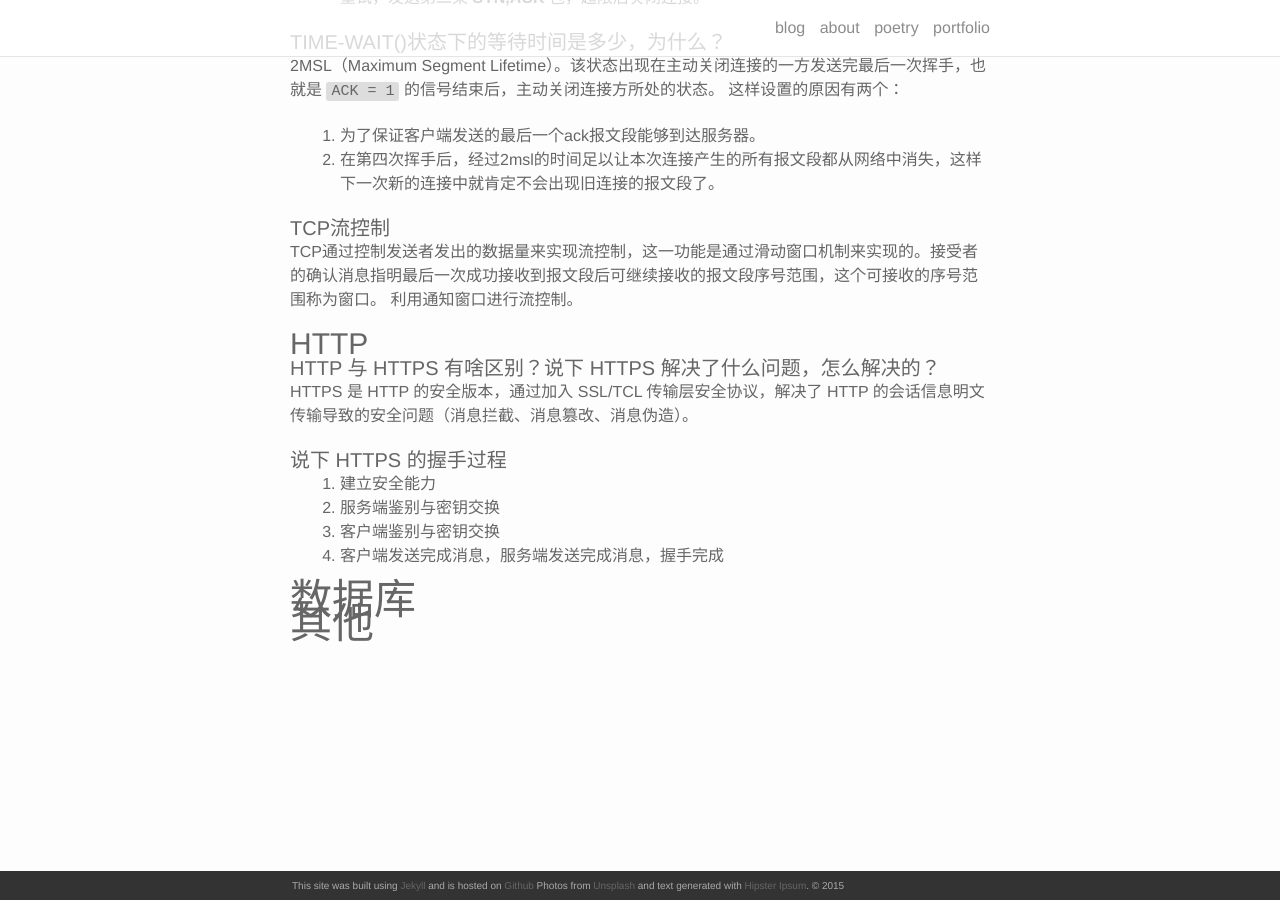
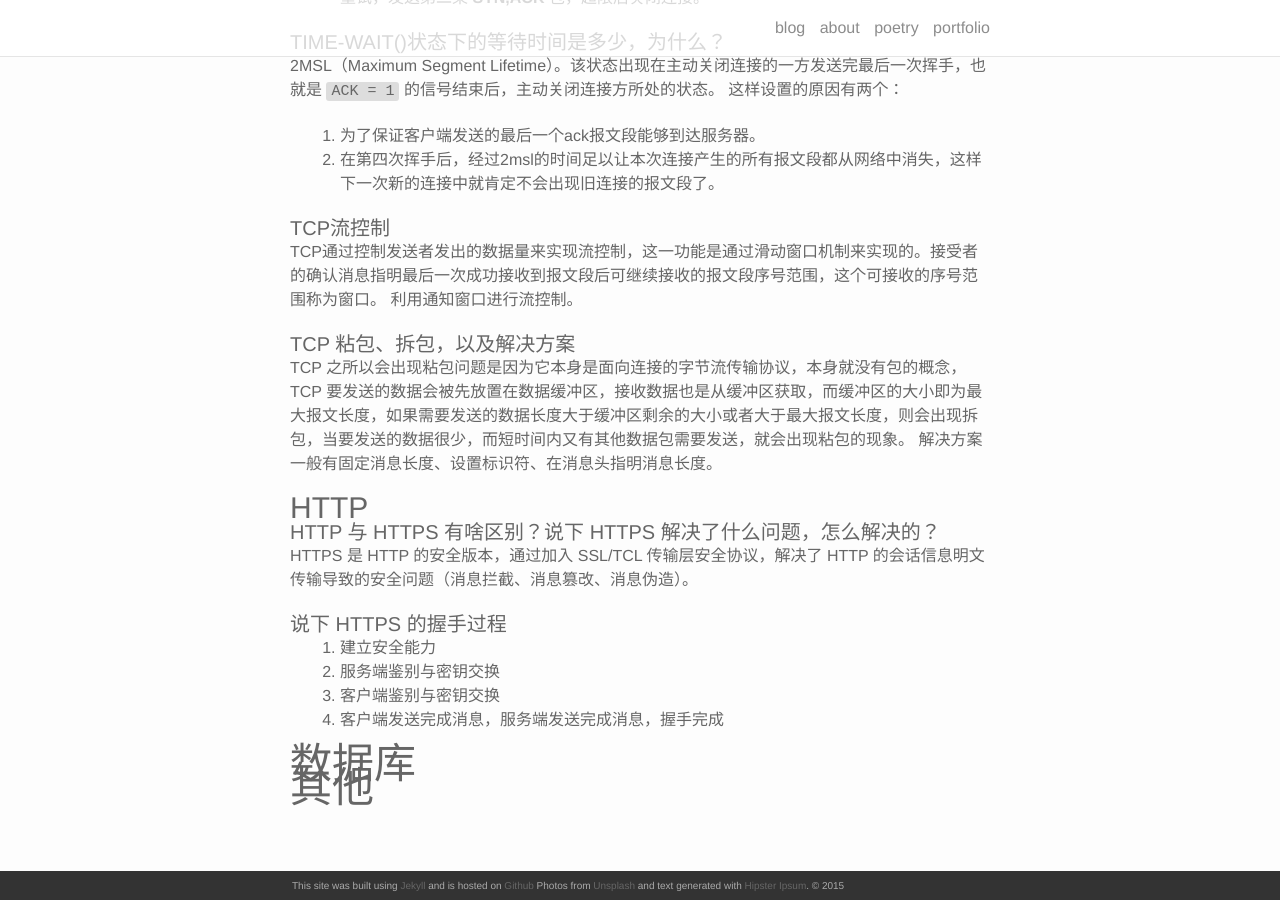
Before and after one commit to akmissxt/blog, a Jekyll site: the page built from _posts/2021-04-05-面试复习.markdown, in a window 1280 px wide and 900 px high, scrolled down 1633 px. Built offline with Jekyll 4.4.1, drawn with Linux system fonts in a browser that asks for light colours; nearby versions of some CDN libraries; our own code applies the rules of GitHub Pages for plain Markdown files.

Commit message:
update(面试复习): TCP 粘包和拆包

```diff
--- a/_posts/2021-04-05-面试复习.markdown
+++ b/_posts/2021-04-05-面试复习.markdown
@@ -64,6 +64,10 @@
 TCP通过控制发送者发出的数据量来实现流控制，这一功能是通过滑动窗口机制来实现的。接受者的确认消息指明最后一次成功接收到报文段后可继续接收的报文段序号范围，这个可接收的序号范围称为窗口。
 利用通知窗口进行流控制。
 
+#### TCP 粘包、拆包，以及解决方案
+TCP 之所以会出现粘包问题是因为它本身是面向连接的字节流传输协议，本身就没有包的概念，TCP 要发送的数据会被先放置在数据缓冲区，接收数据也是从缓冲区获取，而缓冲区的大小即为最大报文长度，如果需要发送的数据长度大于缓冲区剩余的大小或者大于最大报文长度，则会出现拆包，当要发送的数据很少，而短时间内又有其他数据包需要发送，就会出现粘包的现象。
+解决方案一般有固定消息长度、设置标识符、在消息头指明消息长度。
+
 ### HTTP
 
 #### HTTP 与 HTTPS 有啥区别？说下 HTTPS 解决了什么问题，怎么解决的？
```
